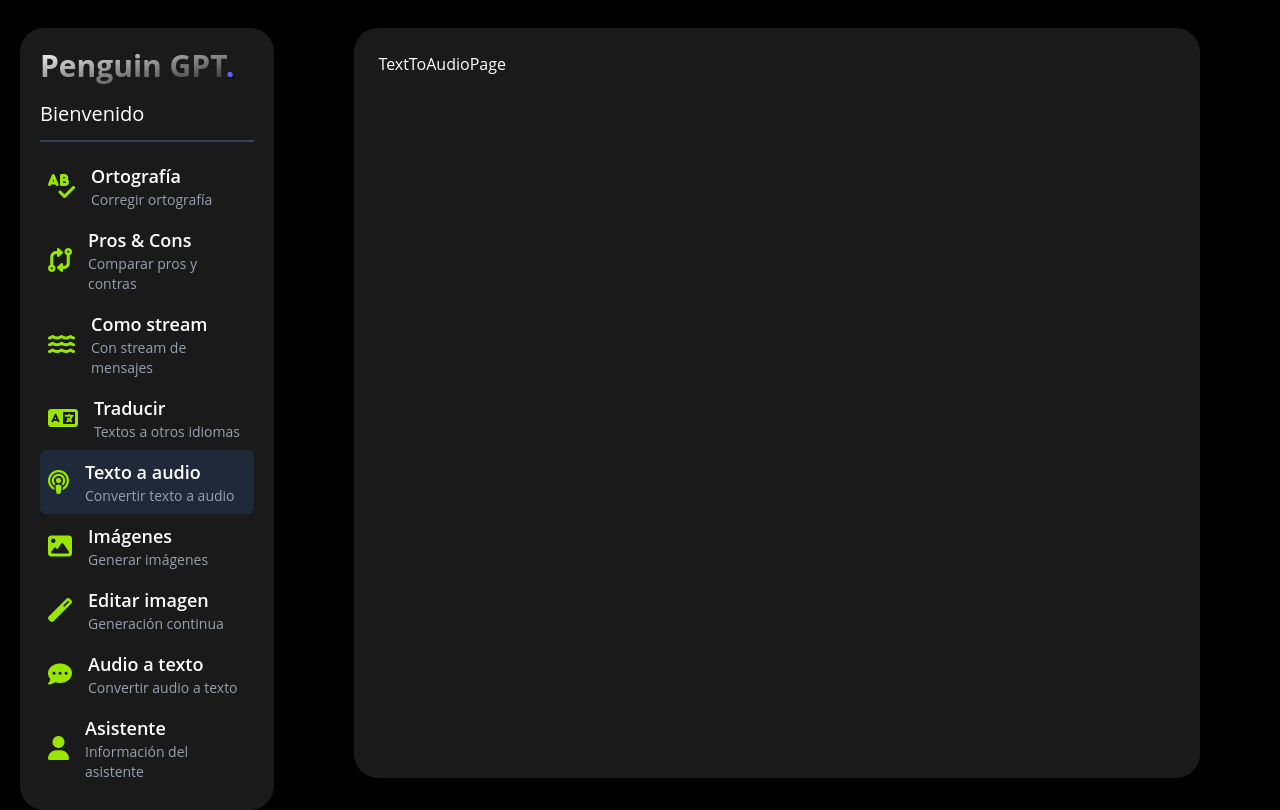
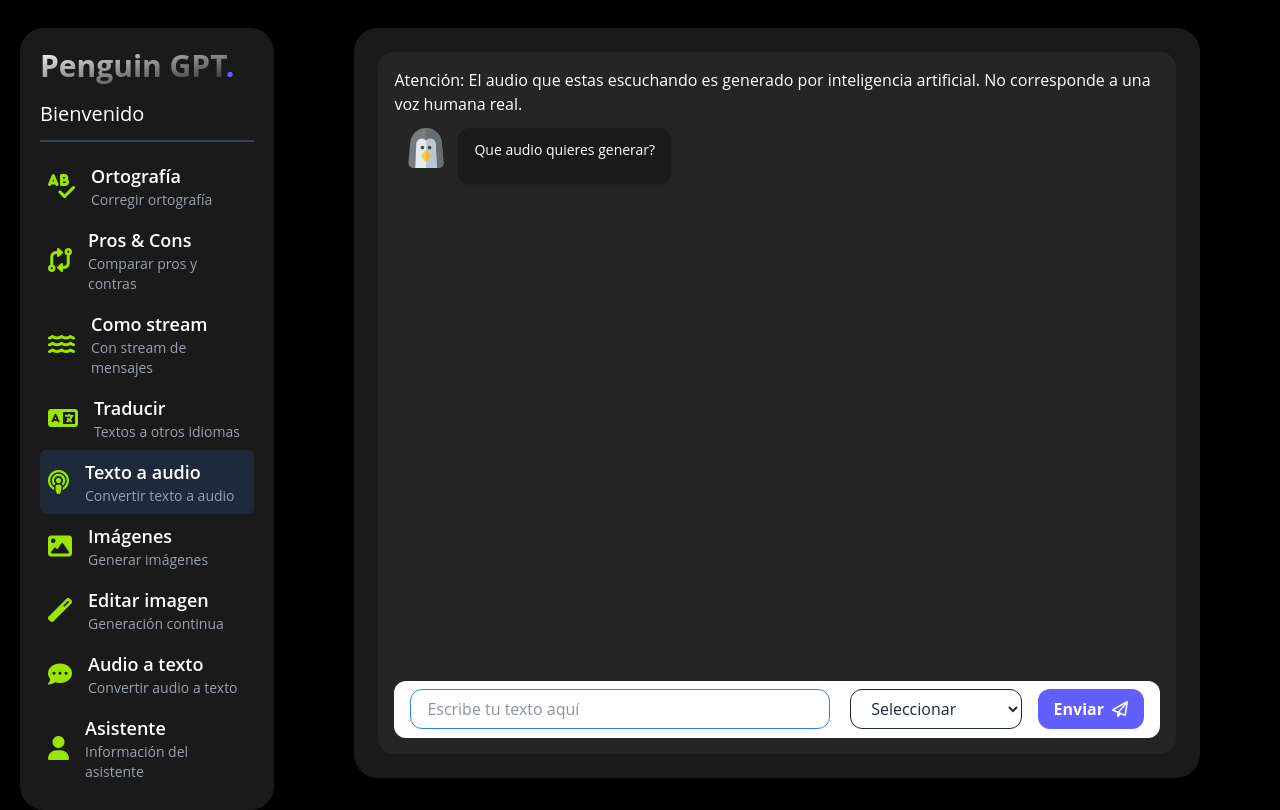
Before and after one commit to juandiego252/ReactGTP-Project, a React (Vite) app: page /text-to-audio in a window 1280 px wide. Built offline with nearby package versions, Linux system fonts and the light colour scheme.

Commit message:
feat: Text to audio add

```diff
--- a/src/Core/use-cases/index.ts
+++ b/src/Core/use-cases/index.ts
@@ -3,3 +3,4 @@ export * from './prosConsDiscusser.use-case';
 export * from './prosConsDiscusserStream.use-case';
 export * from './prosConsDiscusserStreamGenerator.use-case';
 export * from './translate-text.use-case';
+export * from './text-to-audio.use-case';
--- /dev/null
+++ b/src/Core/use-cases/text-to-audio.use-case.ts
@@ -0,0 +1,31 @@
+export const textToAudioUseCase = async (prompt: string, voice: string) => {
+    try {
+        const response = await fetch(`${import.meta.env.VITE_GPT_API}/text-to-audio`, {
+            method: 'POST',
+            headers: {
+                'Content-Type': 'application/json',
+            },
+            body: JSON.stringify({
+                prompt: prompt,
+                voice: voice,
+            })
+        });
+
+        if (!response.ok) throw new Error('No se pudo realizar la generación de audio');
+
+        const audioFile = await response.blob();
+        const audioUrl = URL.createObjectURL(audioFile);
+
+        return {
+            ok: true,
+            message: prompt,
+            audioUrl: audioUrl,
+        }
+
+    } catch (error) {
+        return {
+            ok: false,
+            message: 'Error al generar el audio',
+        }
+    }
+}
--- /dev/null
+++ b/src/Presentation/components/chat-bubbles/GptMessageAudio.tsx
@@ -0,0 +1,28 @@
+import Markdown from "react-markdown";
+import ChatBubblePenguin from "../../../assets/ChatBubblePenguin.svg";
+
+interface Props {
+    text: string;
+    audio: string;
+}
+
+export const GptMessageAudio = ({ text, audio }: Props) => {
+    return (
+        <div className="col-start-1 col-end-8 p-3 rounded-lg">
+            <div className="flex flex-row items-start">
+                <div className="flex items-center justify-center h-10 w-10 rounded-full flex-shrink-0">
+                    <img src={ChatBubblePenguin} alt="Gpt" className="w-10 h-10" />
+                </div>
+                <div className="relative ml-3 text-sm  bg-black/30 pt-3 pb-2 px-4 shadow rounded-xl">
+                    <Markdown>{text}</Markdown>
+                    <audio
+                        controls
+                        src={audio}
+                        className="w-full mt-2"
+                        autoPlay
+                    />
+                </div>
+            </div>
+        </div>
+    )
+}
--- a/src/Presentation/components/index.ts
+++ b/src/Presentation/components/index.ts
@@ -1,6 +1,7 @@
 export * from './chat-bubbles/GptMessages';
 export * from './chat-bubbles/MyMessage';
 export * from './chat-bubbles/GptOrthograpyMessage';
+export * from './chat-bubbles/GptMessageAudio';
 
 export * from './loaders/TypingLoader';
 export * from './sidebar/SideBarMenuItem';
--- a/src/Presentation/pages/text-to-audio/TextToAudioPage.tsx
+++ b/src/Presentation/pages/text-to-audio/TextToAudioPage.tsx
@@ -1,5 +1,91 @@
+import { useState } from "react";
+import { GptMessages, MyMessage, TypingLoader, TextMessageBoxSelect, GptMessageAudio } from "../../components";
+import { textToAudioUseCase } from "../../../Core/use-cases";
+
+const disclaimer = "El audio que estas escuchando es generado por inteligencia artificial. No corresponde a una voz humana real.";
+
+
+const voices = [
+  { id: "nova", text: "Nova" },
+  { id: "alloy", text: "Alloy" },
+  { id: "echo", text: "Echo" },
+  { id: "fable", text: "Fable" },
+  { id: "onyx", text: "Onyx" },
+  { id: "shimmer", text: "Shimmer" },
+  { id: 'ash', text: 'Ash' },
+  { id: 'ballad', text: 'Ballad' },
+  { id: 'coral', text: 'Coral' },
+  { id: 'sage', text: 'Sage' },
+]
+
+interface TextMessage {
+  text: string;
+  isGpt: boolean;
+  type: 'text'
+}
+
+interface AudioMessage {
+  text: string;
+  isGpt: boolean;
+  audio: string;
+  type: 'audio'
+}
+
+type Message = TextMessage | AudioMessage;
+
 export const TextToAudioPage = () => {
+
+  const [isloading, setIsLoading] = useState(false);
+  const [messages, setMessages] = useState<Message[]>([]);
+
+  const handlePost = async (text: string, voice: string) => {
+    setIsLoading(true);
+    setMessages((prev) => [...prev, { text: text, isGpt: false, type: 'text' }]);
+
+    // Todo Use case
+    const { ok, message, audioUrl } = await textToAudioUseCase(text, voice);
+    setIsLoading(false);
+    if (!ok) return;
+    // Todo Añádor el mensaje de isGpt en true
+    setMessages((prev) => [...prev, { text: `${voice} - ${message}`, isGpt: true, audio: audioUrl!, type: 'audio' }]);
+  };
+
+
   return (
-    <div>TextToAudioPage</div>
+    <div className="chat-container">
+      <div className="chat-messages">
+        <span className="flex justify-center items-center">{`Atención: ${disclaimer}`}</span>
+        <div className="grid grid-cols-12 gap-y-2">
+          {/* Bienvenida */}
+          <GptMessages text="Que audio quieres generar?" />
+          {
+            messages.map((messages, index) => (
+              messages.isGpt ? (
+                messages.type === 'audio' ? (<GptMessageAudio key={index} text={messages.text} audio={messages.audio} />) :
+                  (
+                    <GptMessages key={index} text={messages.text} />
+                  )
+              ) : (
+                <MyMessage key={index} text={messages.text} />
+              )
+            ))
+          }
+          {
+            isloading && (
+              <div className="col-start-1 col-end-12 fade-in">
+                <TypingLoader className="fade-in" />
+              </div>
+            )
+          }
+        </div>
+      </div>
+
+      <TextMessageBoxSelect
+        onSendMessage={handlePost}
+        placeholder="Escribe tu texto aquí"
+        options={voices}
+      />
+
+    </div>
   )
 }
```
